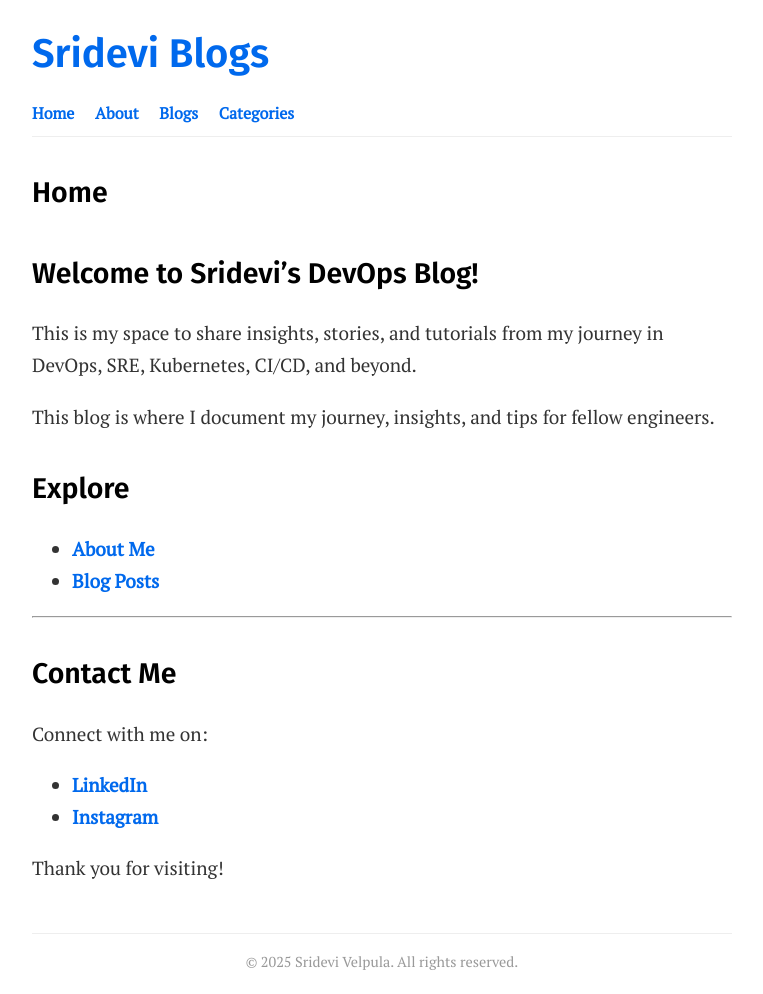
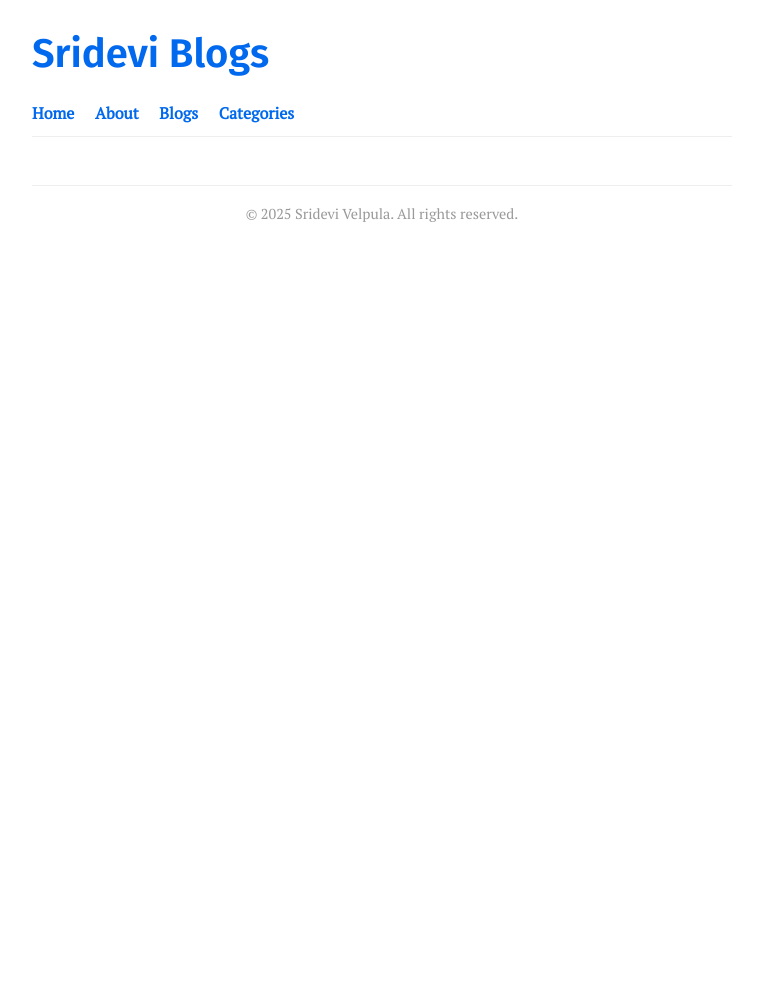
Before and after one commit to srideviblogs/srideviblogs.github.io, a Jekyll site: the page built from index.md, in a window 1280 px wide. Shown: the whole page, without its empty margins (258-1021 px from the left). Built offline with Jekyll 4.4.1, drawn with Linux system fonts in a browser that asks for light colours; after the commit the page ends 900 px from its top, so only the background shows below that.

Commit message:
Update index.md

```diff
--- a/index.md
+++ b/index.md
@@ -1,27 +1,4 @@
 ---
-layout: page
+layout: home
 title: Home
-permalink: /
 ---
-
-# Welcome to Sridevi's DevOps Blog!
-
-This is my space to share insights, stories, and tutorials from my journey in DevOps, SRE, Kubernetes, CI/CD, and beyond.
-
-This blog is where I document my journey, insights, and tips for fellow engineers.
-
-## Explore
-
-- [About Me](/about/)
-- [Blog Posts](/blogs/)
-
----
-
-## Contact Me
-
-Connect with me on:
-
-- [LinkedIn](https://www.linkedin.com/in/sandeep-pochu-27589b274/)
-- [Instagram](https://www.instagram.com/your-instagram-handle)
-
-Thank you for visiting!
```
